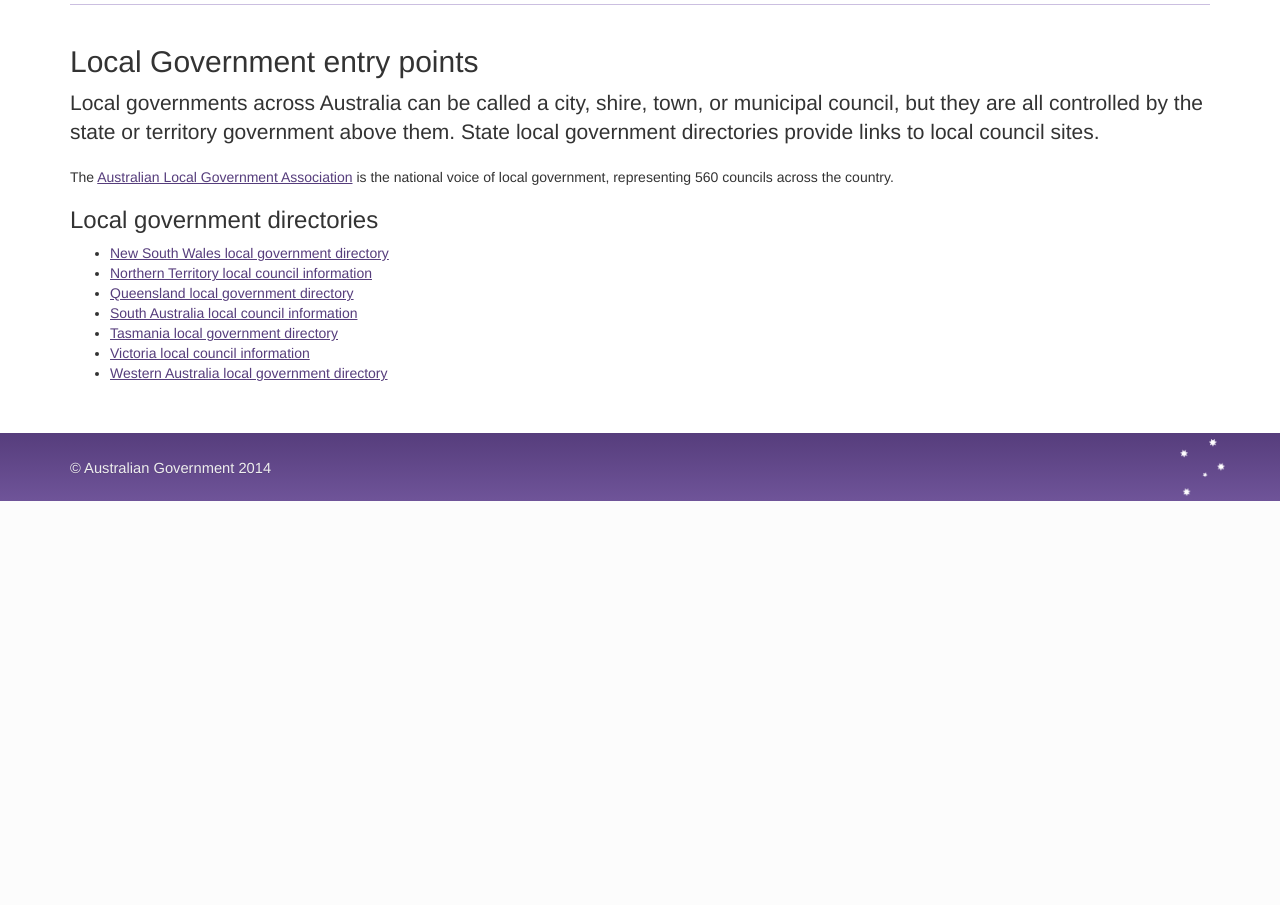
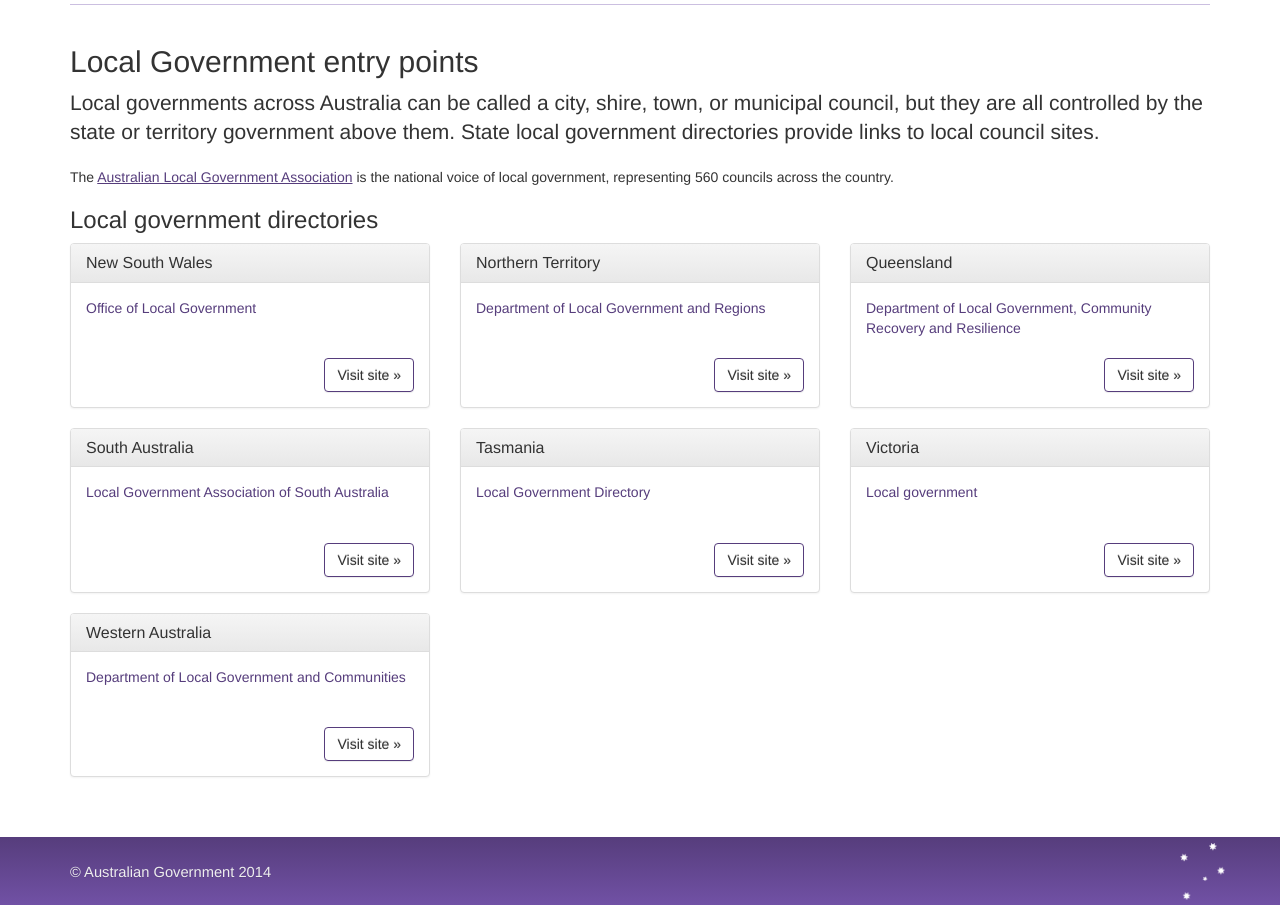
Before and after one commit to AusDTO/www.gov.au, a PHP site: page /v2/index.html in a window 1280 px wide. Shown: the part 1154-2059 px from the top of the page. Before the commit the page ends 1655 px from the top, so only its background shows below. Run offline with PHP 8.4, Linux system fonts and the light colour scheme; some libraries are stand-ins or nearby versions.

Commit message:
improvements

```diff
--- a/v2/index.html
+++ b/v2/index.html
@@ -333,7 +333,7 @@
       </div>
       <p>The <a href="http://www.alga.asn.au/">Australian Local Government Association</a> is the national voice of local government, representing 560 councils across the country.</p>
       <h3>Local government directories</h3>
-      <ul>
+      <!-- <ul>
         <li><a href="http://www.dlg.nsw.gov.au/dlg/dlghome/dlg_LocalGovDirectory.asp?index=7&mi=2&ml=7">New South Wales local government directory</a></li>
         <li><a href="http://www.localgovernment.nt.gov.au/council_information">Northern Territory local council information</a></li>
         <li><a href="http://www.dlg.qld.gov.au/local-government-directory.html">Queensland local government directory</a></li>
@@ -341,7 +341,115 @@
         <li><a href="http://www.dpac.tas.gov.au/divisions/lgd/local_government_directory">Tasmania local government directory</a></li>
         <li><a href="http://www.dpcd.vic.gov.au/localgovernment/find-your-local-council">Victoria local council information</a></li>
         <li><a href="http://www.dlg.wa.gov.au/Content/Directory/Default.aspx">Western Australia local government directory</a></li>
-      </ul>
+      </ul> -->
+
+      <div class="row">
+
+        <!-- <div class="col-xs-6 col-md-3">
+          <div class="panel panel-default">
+            <div class="panel-heading">
+              <h3 class="panel-title">Australian Capital Territory</h3>
+            </div>
+            <div class="panel-body">
+              <div class="media">
+                <span class="media-left">
+                  <img src="act.png" srcset="_____@2x.png 2x" alt="" width="66" height="66">
+                </span>
+                <div class="media-body">
+                  <h4 class="media-heading"><a href="http://act.gov.au">act.gov.au</a></h4>
+                  <a href="http://www.act.gov.au/" class="btn btn-primary pull-right btn-outline" role="button">Visit site &raquo;</a>
+                </div>
+              </div>
+            </div>
+          </div>
+        </div> -->
+
+        <div class="col-xs-6 col-md-4">
+          <div class="panel panel-default">
+            <div class="panel-heading">
+              <h3 class="panel-title">New South Wales</h3>
+            </div>
+            <div class="panel-body">
+              <a class="name" href="http://www.olg.nsw.gov.au/">Office of Local Government</a>
+              <a href="http://nsw.gov.au/" class="btn btn-primary pull-right btn-outline" role="button">Visit site &raquo;</a>
+            </div>
+          </div>
+        </div>
+
+        <div class="col-xs-6 col-md-4">
+          <div class="panel panel-default">
+            <div class="panel-heading">
+              <h3 class="panel-title">Northern Territory</h3>
+            </div>
+            <div class="panel-body">
+              <a class="name" href="http://www.localgovernment.nt.gov.au/home/council_information">Department of Local Government and Regions</a>
+              <a href="http://www.localgovernment.nt.gov.au/home/council_information" class="btn btn-primary pull-right btn-outline" role="button">Visit site &raquo;</a>
+            </div>
+          </div>
+        </div>
+
+        <div class="col-xs-6 col-md-4">
+          <div class="panel panel-default">
+            <div class="panel-heading">
+              <h3 class="panel-title">Queensland</h3>
+            </div>
+            <div class="panel-body">
+              <a class="name" href="http://www.dlg.qld.gov.au/local-government-directory.html">Department of Local Government, Community Recovery and Resilience</a>
+              <a href="http://www.dlg.qld.gov.au/local-government-directory.html" class="btn btn-primary pull-right btn-outline" role="button">Visit site &raquo;</a>
+            </div>
+          </div>
+        </div>
+
+        <div class="col-xs-6 col-md-4">
+          <div class="panel panel-default">
+            <div class="panel-heading">
+              <h3 class="panel-title">South Australia</h3>
+            </div>
+            <div class="panel-body">
+              <a class="name" href="http://www.lga.sa.gov.au/page.aspx?u=210">Local Government Association of South Australia</a>
+              <a href="http://www.lga.sa.gov.au/page.aspx?u=210" class="btn btn-primary pull-right btn-outline" role="button">Visit site &raquo;</a>
+            </div>
+          </div>
+        </div>
+
+        <div class="col-xs-6 col-md-4">
+          <div class="panel panel-default">
+            <div class="panel-heading">
+              <h3 class="panel-title">Tasmania</h3>
+            </div>
+            <div class="panel-body">
+              <a class="name" href="http://www.dpac.tas.gov.au/divisions/local_government/local_government_directory">Local Government Directory</a>
+              <a href="http://www.dpac.tas.gov.au/divisions/local_government/local_government_directory" class="btn btn-primary pull-right btn-outline" role="button">Visit site &raquo;</a>
+            </div>
+          </div>
+        </div>
+
+        <div class="col-xs-6 col-md-4">
+          <div class="panel panel-default">
+            <div class="panel-heading">
+              <h3 class="panel-title">Victoria</h3>
+            </div>
+            <div class="panel-body">
+              <a class="name" href="http://www.dtpli.vic.gov.au/local-government?redirect=direct">Local government</a>
+              <a href="http://www.dtpli.vic.gov.au/local-government?redirect=direct" class="btn btn-primary pull-right btn-outline" role="button">Visit site &raquo;</a>
+            </div>
+          </div>
+        </div>
+
+        <div class="col-xs-6 col-md-4">
+          <div class="panel panel-default">
+            <div class="panel-heading">
+              <h3 class="panel-title">Western Australia</h3>
+            </div>
+            <div class="panel-body">
+              <a class="name" href="http://www.dlg.wa.gov.au/Content/Directory/Default.aspx">Department of Local Government and Communities</a>
+              <a href="http://www.dlg.wa.gov.au/Content/Directory/Default.aspx" class="btn btn-primary pull-right btn-outline" role="button">Visit site &raquo;</a>
+            </div>
+          </div>
+        </div>
+
+
+      </div>
 
     </div> <!-- /container -->
 
--- a/v2/scss/style.scss
+++ b/v2/scss/style.scss
@@ -2,6 +2,11 @@
 
 // vars
 $primaryColour: #563d7c;  //purple
+// $primaryColour: #660000;  // horrid red
+
+// $primaryColourLighter: #6F5499;  //lighter purple
+$primaryColourLighter: lighten( $primaryColour, 12% );  //lighter purple
+// $primaryColourLighter: #07076a;  // 90's blue
 
 // import template styles
 @import "justified-nav";
@@ -36,7 +41,7 @@
   font-weight: 100;
   font-size: 2.2em !important;
   margin-top: 0;
-  color: #6f5499 !important;
+  color: $primaryColourLighter !important;
   top: -2px;
   position: relative;
   span {
@@ -75,12 +80,12 @@
   color: #fff;
   text-align: center;
   text-shadow: 0 1px 0 rgba(0,0,0,.1);
-  background-color: #6f5499;
-  background-image: -webkit-gradient(linear,left top,left bottom,from($primaryColour),to(#6f5499));
-  background-image: -webkit-linear-gradient(top,$primaryColour 0,#6f5499 100%);
-  background-image: -o-linear-gradient(top,$primaryColour 0,#6f5499 100%);
-  background-image: linear-gradient(to bottom,$primaryColour 0,#6f5499 100%), url('img/sc.png') no-repeat center right;
-  filter: progid:DXImageTransform.Microsoft.gradient(startColorstr='$primaryColour', endColorstr='#6F5499', GradientType=0);
+  background-color: $primaryColourLighter;
+  background-image: -webkit-gradient(linear,left top,left bottom,from($primaryColour),to($primaryColourLighter));
+  background-image: -webkit-linear-gradient(top,$primaryColour 0,$primaryColourLighter 100%);
+  background-image: -o-linear-gradient(top,$primaryColour 0,$primaryColourLighter 100%);
+  background-image: linear-gradient(to bottom,$primaryColour 0,$primaryColourLighter 100%), url('img/sc.png') no-repeat center right;
+  filter: progid:DXImageTransform.Microsoft.gradient(startColorstr='$primaryColour', endColorstr='$primaryColourLighter', GradientType=0);
   background-repeat: repeat-x;
   .container {
     color: #eee;
@@ -130,6 +135,14 @@
   }
 }
 
+.panel .name {
+  // width: 70%;
+  // display: inline;
+  // float: left;
+  display: block;
+  min-height: 4.3em;
+}
+
 .footer{
   padding-top: 25px;
   padding-bottom: 12px;
```
Also changed, not shown: other parts of v2/index.html (+11 -11 lines), v2/style.css, 2 other files.
